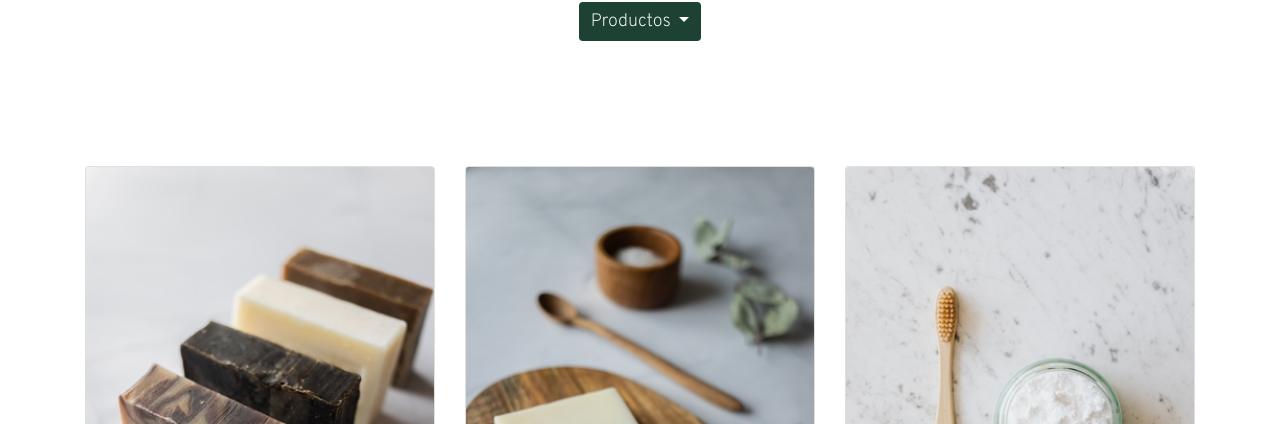
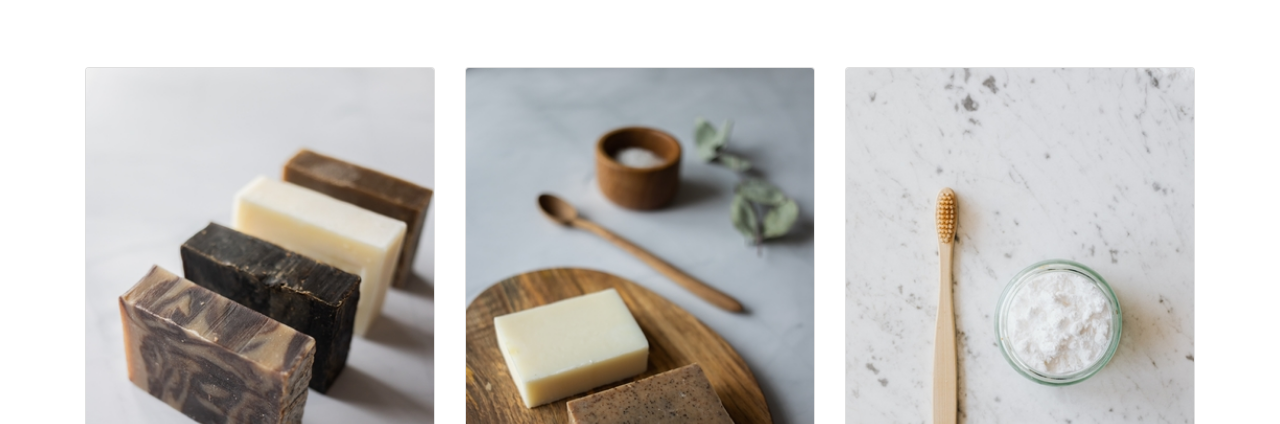
Before and after one commit to Giuliana-Sacchi/cosmetica_sacchi, a website: page pages/tienda.html in a window 1280 px wide. Shown: the part 676-1100 px from the top of the page. Drawn offline with nearby package versions, Linux system fonts and the light colour scheme.

Commit message:
dropdown tienda eliminado

```diff
--- a/pages/tienda.html
+++ b/pages/tienda.html
@@ -78,24 +78,6 @@
 				</div>
 			</div>
 		</div>
-		<!-- Inicio dropdown -->
-		<div class="container">
-			<div class="row">
-				<div class="col-lg-12 col-md-12 col-xs-12">
-					<div class="dropdown">
-					  <a class="btn dropdown-toggle" href="#" role="button" id="dropdownMenuLink" data-toggle="dropdown" aria-haspopup="true" aria-expanded="false">
-					    Productos
-					  </a>
-					  <div class="dropdown-menu" aria-labelledby="dropdownMenuLink">
-					    <a class="dropdown-item" href="#">Para el pelo</a>
-					    <a class="dropdown-item" href="#">Para la piel</a>
-					    <a class="dropdown-item" href="#">Todos los productos</a>
-					  </div>
-					</div>
-				</div>
-			</div>
-		</div>
-		<!-- Cierre dropdown -->
 		<!-- Cierre section -->
 		<!-- Inicio contenido -->
 		<div class="container tienda">
```
